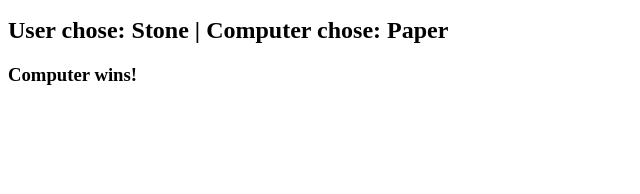
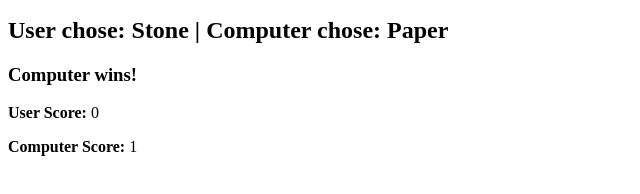
Before and after one commit to Vargos98/Java-Script, a plain HTML site: page Questions/rockPaperScissors.html in a window 1280 px wide. Both pictures are taken after a click on the button "Stone". Shown: the part 104-298 px from the top of the page, without its empty margins (0-640 px from the left). Drawn offline with Linux system fonts and the light colour scheme.

Commit message:
Update rockPaperScissors.html

```diff
--- a/Questions/rockPaperScissors.html
+++ b/Questions/rockPaperScissors.html
@@ -13,13 +13,23 @@
   <button onclick="playGame(2)">Scissors</button>
 
   <p id="result"></p>
+  <p><strong>User Score:</strong> <span id="userScore">0</span></p>
+  <p><strong>Computer Score:</strong> <span id="computerScore">0</span></p>
 
   <script>
+    // Retrieve stored scores from localStorage or initialize them to 0
+    let userScore = JSON.parse(localStorage.getItem('userScore')) || 0;
+    let computerScore = JSON.parse(localStorage.getItem('computerScore')) || 0;
+
+    // Update the displayed scores when the page loads
+    document.getElementById("userScore").innerText = userScore;
+    document.getElementById("computerScore").innerText = computerScore;
+
     function playGame(userChoice) {
       let computerChoice = Math.floor(Math.random() * 3);
       const choices = ["Stone", "Paper", "Scissors"];
+      let result = "";
 
-      let result = "";
       if (userChoice === computerChoice) {
         result = "It's a tie!";
       } else if (
@@ -28,12 +38,20 @@
         (userChoice === 1 && computerChoice === 0)     // Paper beats Stone
       ) {
         result = "You win!";
+        userScore++;
       } else {
         result = "Computer wins!";
+        computerScore++;
       }
 
-      // Use innerHTML instead of innerText if you want to add formatting
+      // Save the updated scores in localStorage
+      localStorage.setItem('userScore', JSON.stringify(userScore));
+      localStorage.setItem('computerScore', JSON.stringify(computerScore));
+
+      // Update the displayed results and scores
       document.getElementById("result").innerHTML = `<h2>User chose: ${choices[userChoice]} | Computer chose: ${choices[computerChoice]}</h2><h3>${result}</h3>`;
+      document.getElementById("userScore").innerText = userScore;
+      document.getElementById("computerScore").innerText = computerScore;
     }
   </script>
 
```
